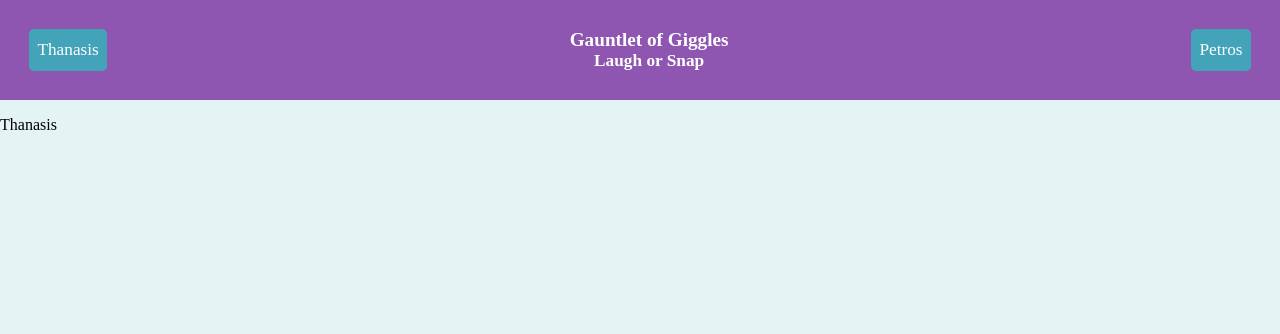
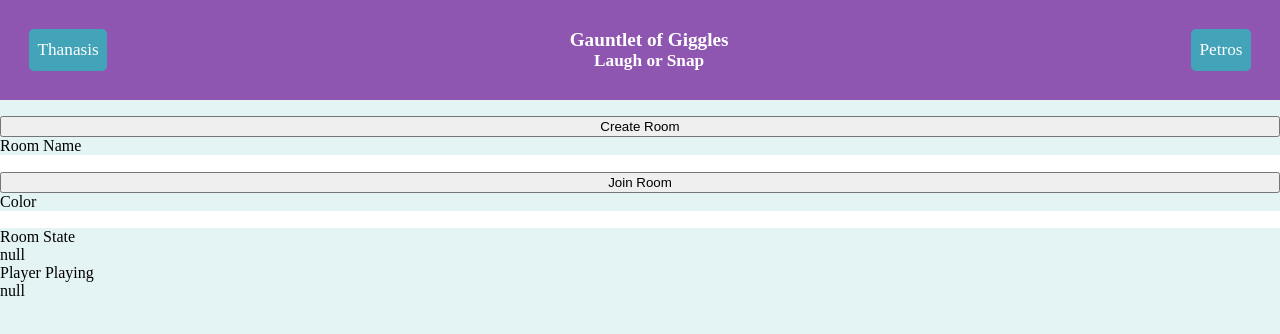
Before and after one commit to subamanis/GauntletOfGiggles, a React (Vite) app: page /thanasis in a window 1280 px wide. Shown: the top 334 px of the page. Built offline with nearby package versions, Linux system fonts and the light colour scheme; no server answers; the database is empty.

Commit message:
useGetRoomState and useGetPlayerPlaying

```diff
--- a/src/Thanasis.tsx
+++ b/src/Thanasis.tsx
@@ -1,8 +1,49 @@
-import {FC} from "react";
+import {FC, useMemo, useState} from "react";
+import classnames from "classnames";
+import GlobalStyles from "../src/assets/css/GlobalStyles.module.css"
+import useMultiplayer from "./multiplayer/useMultiplayer.ts";
+import {InfinityRoom, InfinityStoneColor} from "./multiplayer/infinityTypes.ts";
 
-const ThanasisTest :FC = () => {
+const ThanasisTest: FC = () => {
+    const [roomInput, setRoomInput] = useState<string>();
+    const [infinityColour, setInfinityColour] = useState<string>();
+    const infinityRoom = useMemo<InfinityRoom>(() => {
+        return {
+            roomId: roomInput!,
+        }
+    }, [roomInput]);
+
+    const {createRoom, joinRoom, useGetRoomState, useGetPlayerPlaying} = useMultiplayer();
+    const roomState = useGetRoomState(infinityRoom);
+    const playerPlaying = useGetPlayerPlaying(infinityRoom, infinityColour as InfinityStoneColor);
+
+    const userClicksCreateRoom = () => {
+        createRoom().then(room => {
+            setRoomInput(room.roomId);
+        });
+    };
+
+    const userClicksJoinRoom = () => {
+        void joinRoom({roomId: roomInput!}, infinityColour as InfinityStoneColor);
+    };
+
     return (
-        <div>Thanasis</div>
+        <div className={classnames(GlobalStyles.flex, GlobalStyles.flexDirectionColumn)}>
+            <button onClick={userClicksCreateRoom}>Create Room</button>
+            <label>Room Name</label>
+            <input value={roomInput} onChange={event => {
+                setRoomInput(event.target.value)
+            }}/>
+            <button onClick={userClicksJoinRoom}>Join Room</button>
+            <label>Color</label>
+            <input value={infinityColour} onChange={event => {
+                setInfinityColour(event.target.value)
+            }}/>
+            <label>Room State</label>
+            <div>{JSON.stringify(roomState)}</div>
+            <label>Player Playing</label>
+            <div>{JSON.stringify(playerPlaying)}</div>
+        </div>
     )
 }
 
--- a/src/multiplayer/infinityTypes.ts
+++ b/src/multiplayer/infinityTypes.ts
@@ -16,6 +16,7 @@ export interface InfinityRoom {
 }
 
 export enum RoomState {
+    NotStarted = 'notStarted',
     WaitingForPlayers = 'waitingForPlayers',
     InProgress = 'inProgress',
     FinishedSuccess = 'finishedSuccess',
--- a/src/multiplayer/useMultiplayer.ts
+++ b/src/multiplayer/useMultiplayer.ts
@@ -1,13 +1,14 @@
 import {
     InfinityRoom,
     InfinityRoomData,
-    InfinityStoneColor,
+    InfinityStoneColor, PlayerPlaying,
     PlayerScore,
     RealtimeDatabasePaths,
     RoomState
 } from "./infinityTypes.ts";
 import {realTimeDatabase} from "../firebase/firebaseInit.ts";
-import {DatabaseReference, get, ref, set, update} from "firebase/database";
+import {DatabaseReference, get, onValue, ref, set, update} from "firebase/database";
+import {useEffect, useMemo, useState} from "react";
 
 interface useMultiplayerDefinition {
     createRoom: () => Promise<InfinityRoom>;
@@ -52,11 +53,42 @@ const useMultiplayer = (): useMultiplayerDefinition => {
     };
 
     const useGetRoomState = (room: InfinityRoom) => {
-        return RoomState.WaitingForPlayers;
+        const [roomStateFromServer, setRoomStateFromServer] = useState<RoomState>(RoomState.NotStarted)
+        const roomPath = useMemo(() => {
+            return ref(realTimeDatabase, `${RealtimeDatabasePaths.rooms}/${room.roomId}/RoomState`);
+        }, [room.roomId]);
+
+        useEffect(() => {
+            return onValue(roomPath, (snapshot) => {
+                const roomState = snapshot.val() as RoomState;
+                console.log("useMultiplayer", `Room ${room.roomId} changed state to ${roomState}`);
+                setRoomStateFromServer(roomState);
+            });
+        }, [room.roomId, roomPath]);
+
+        return roomStateFromServer;
     };
 
     const useGetPlayerPlaying = (room: InfinityRoom, playerColor: InfinityStoneColor) => {
-        return false;
+        const [playerPlayingFromServer, setPlayerPlayingFromServer] = useState<boolean>(false);
+        const playerPlaying =
+            useMemo(() => {
+                return `${playerColor}Playing` as PlayerPlaying;
+            }, [playerColor]);
+        const playerPlayingPath =
+            useMemo(() => {
+                return ref(realTimeDatabase, `${RealtimeDatabasePaths.rooms}/${room.roomId}/${playerPlaying}`);
+            }, [room.roomId, playerPlaying]);
+
+        useEffect(() => {
+            return onValue(playerPlayingPath, (snapshot) => {
+                const playerPlaying = snapshot.val() as boolean;
+                console.log("useMultiplayer", `Player ${playerColor} playing changed to ${playerPlaying}`);
+                setPlayerPlayingFromServer(playerPlaying);
+            });
+        }, [room.roomId, playerPlayingPath, playerColor]);
+
+        return playerPlayingFromServer;
     }
 
     const changeRoomState = (room: InfinityRoom, state: RoomState) => {
```
